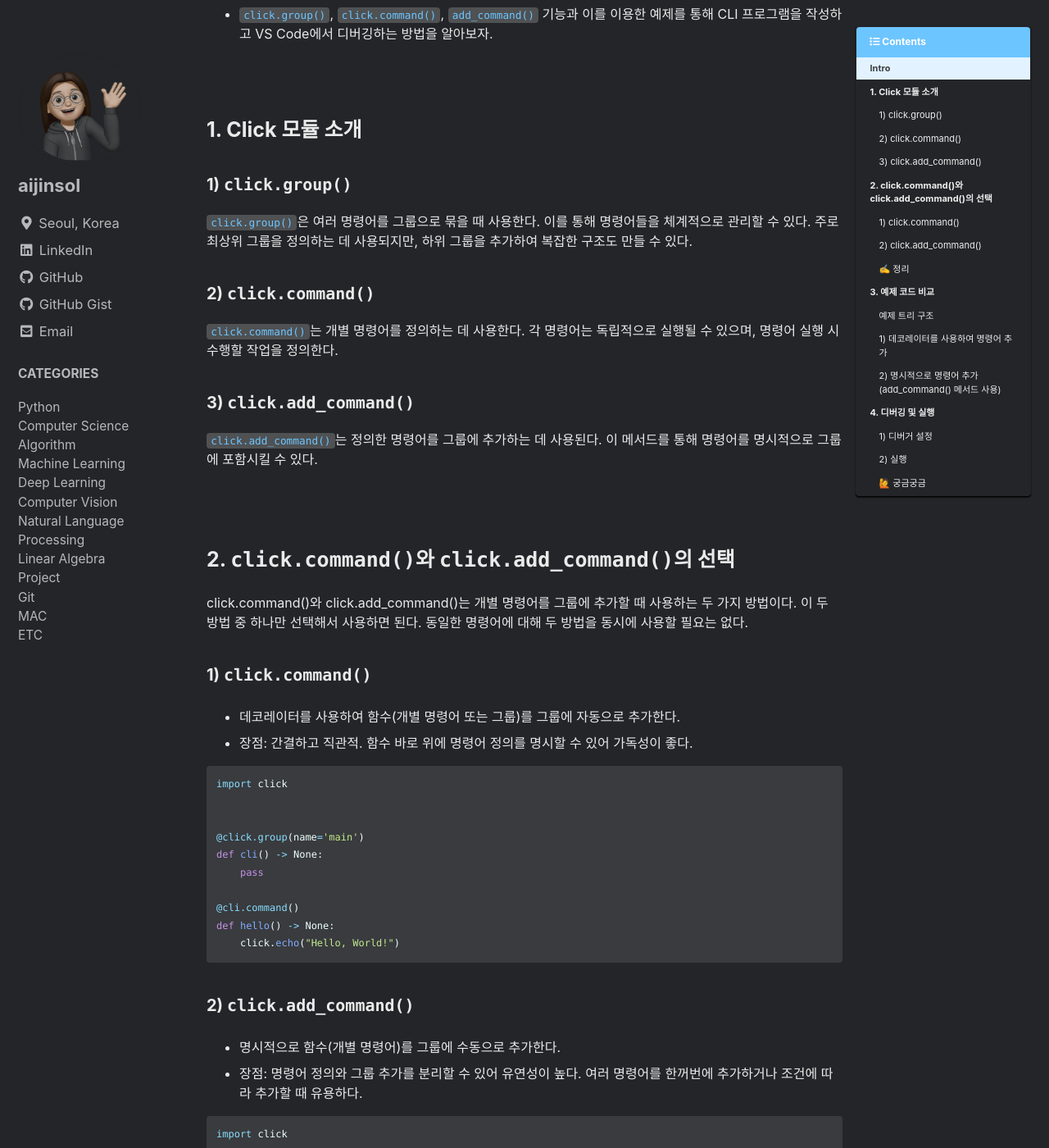
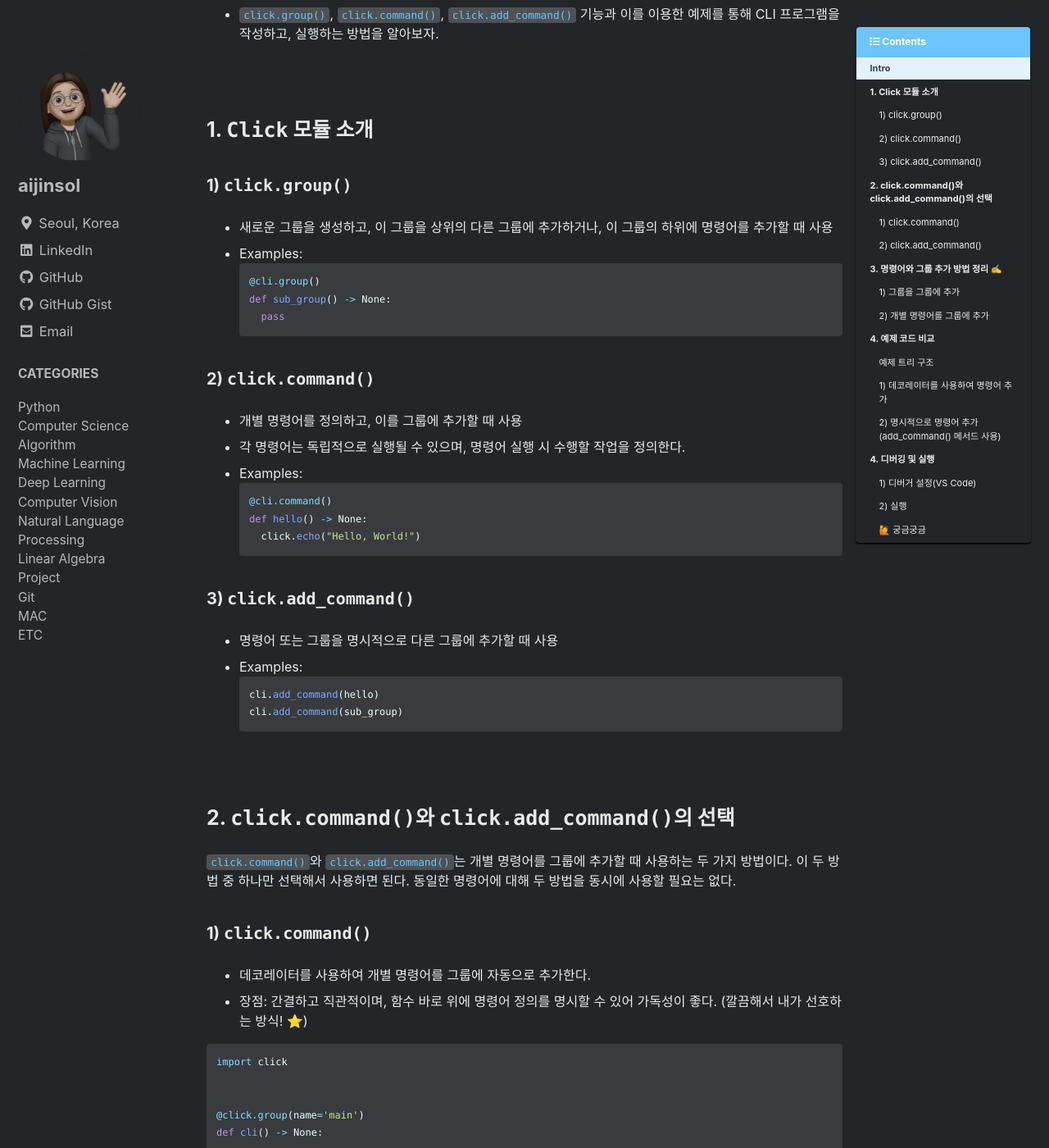
Before and after one commit to aijinsol/aijinsol.github.io, a Jekyll site: the page built from _posts/2024-07-22-click.md, in a window 1280 px wide and 1400 px high, scrolled down 405 px. Shown: the whole window at 82% size. Built offline with Jekyll 4.4.1, drawn with Linux system fonts in a browser that asks for light colours; cached includes are drawn as plain includes; comment, search, counter and statistics services are not loaded; some of the changed text lies outside the part shown.

Commit message:
docs: update Click module post on Click module usage

````diff
--- a/_posts/2024-07-22-click.md
+++ b/_posts/2024-07-22-click.md
@@ -1,10 +1,10 @@
 ---
-title: "[Python] click 모듈 간단 사용법"
+title: "[Python] `Click` 모듈 간단 사용법"
 excerpt: "Python Click 모듈로 CLI 프로그램 작성하기"
 categories:
   - Python
 tags:
-  - click
+  - Click
   - debugging
 last_modified_at: 2024-07-22
 ---
@@ -13,34 +13,50 @@
 
 # Intro
 
-- Python에서 CLI(Command Line Interface) 프로그램을 쉽게 작성할 수 있는 라이브러리 `click` 소개.
-- `click`은 복잡한 명령어 처리와 옵션 parsing을 간단하게 구현할 수 있도록 도와준다.
-- `click.group()`, `click.command()`, `add_command()` 기능과 이를 이용한 예제를 통해 CLI 프로그램을 작성하고 VS Code에서 디버깅하는 방법을 알아보자.
+- Python에서 CLI(Command Line Interface) 프로그램을 쉽게 작성할 수 있는 라이브러리 `Click` 소개.
+- `Click`은 복잡한 명령어 처리와 옵션 parsing을 간단하게 구현할 수 있도록 도와준다.
+- `click.group()`, `click.command()`, `click.add_command()` 기능과 이를 이용한 예제를 통해 CLI 프로그램을 작성하고, 실행하는 방법을 알아보자.
 
 <br>
 
-# 1. Click 모듈 소개
+# 1. `Click` 모듈 소개
 
 ## 1) `click.group()`
 
-`click.group()`은 여러 명령어를 그룹으로 묶을 때 사용한다. 이를 통해 명령어들을 체계적으로 관리할 수 있다. 주로 최상위 그룹을 정의하는 데 사용되지만, 하위 그룹을 추가하여 복잡한 구조도 만들 수 있다.
+- 새로운 그룹을 생성하고, 이 그룹을 상위의 다른 그룹에 추가하거나, 이 그룹의 하위에 명령어를 추가할 때 사용
+- Examples:
+```python
+@cli.group()
+def sub_group() -> None:
+    pass
+```
 
 ## 2) `click.command()`
-
-`click.command()`는 개별 명령어를 정의하는 데 사용한다. 각 명령어는 독립적으로 실행될 수 있으며, 명령어 실행 시 수행할 작업을 정의한다.
+- 개별 명령어를 정의하고, 이를 그룹에 추가할 때 사용
+- 각 명령어는 독립적으로 실행될 수 있으며, 명령어 실행 시 수행할 작업을 정의한다.
+- Examples:
+```python
+@cli.command()
+def hello() -> None:
+    click.echo("Hello, World!")
+```
 
 ## 3) `click.add_command()`
-
-`click.add_command()`는 정의한 명령어를 그룹에 추가하는 데 사용된다. 이 메서드를 통해 명령어를 명시적으로 그룹에 포함시킬 수 있다.
+- 명령어 또는 그룹을 명시적으로 다른 그룹에 추가할 때 사용
+- Examples:
+```python
+cli.add_command(hello)
+cli.add_command(sub_group)
+```
 
 <br>
 
 # 2. `click.command()`와 `click.add_command()`의 선택
-click.command()와 click.add_command()는 개별 명령어를 그룹에 추가할 때 사용하는 두 가지 방법이다. 이 두 방법 중 하나만 선택해서 사용하면 된다. 동일한 명령어에 대해 두 방법을 동시에 사용할 필요는 없다.
+`click.command()`와 `click.add_command()`는 개별 명령어를 그룹에 추가할 때 사용하는 두 가지 방법이다. 이 두 방법 중 하나만 선택해서 사용하면 된다. 동일한 명령어에 대해 두 방법을 동시에 사용할 필요는 없다.
 
 ## 1) `click.command()`
-- 데코레이터를 사용하여 함수(개별 명령어 또는 그룹)를 그룹에 자동으로 추가한다.
-- 장점: 간결하고 직관적. 함수 바로 위에 명령어 정의를 명시할 수 있어 가독성이 좋다.
+- 데코레이터를 사용하여 개별 명령어를 그룹에 자동으로 추가한다.
+- 장점: 간결하고 직관적이며, 함수 바로 위에 명령어 정의를 명시할 수 있어 가독성이 좋다. (깔끔해서 내가 선호하는 방식! ⭐)
 
 ```python
 import click
@@ -53,11 +69,14 @@
 @cli.command()
 def hello() -> None:
     click.echo("Hello, World!")
+
+if __name__ == '__main__':
+    cli()
 ```
 
 ## 2) `click.add_command()`
-- 명시적으로 함수(개별 명령어)를 그룹에 수동으로 추가한다.
-- 장점: 명령어 정의와 그룹 추가를 분리할 수 있어 유연성이 높다. 여러 명령어를 한꺼번에 추가하거나 조건에 따라 추가할 때 유용하다.
+- 명시적으로 개별 명령어를 그룹에 수동으로 추가한다.
+- 장점: 명령어 정의와 그룹 추가를 분리할 수 있어 유연성이 높고, 여러 명령어를 한꺼번에 추가하거나 조건에 따라 추가할 때 유용하다.
 
 ```python
 import click
@@ -72,19 +91,46 @@
     click.echo("Hello, World!")
 
 cli.add_command(hello)
+
+if __name__ == '__main__':
+    cli()
 ```
-
-## ✍️ 정리
-- 그룹을 그룹에 추가:
-    - 반드시 `click.add_command()` 메서드를 사용해야 한다.
-    - Ex) `cli.add_command(sub_group)`
-- 개별 명령어를 그룹에 추가:
-    - 데코레이터 방식(`@cli.command()`)을 사용하면 `click.add_command()`를 명시적으로 사용하지 않아도 된다.
-    - 만약 함수로 정의된 명령어를 명시적으로 추가하고 싶다면 `click.add_command()`를 사용할 수 있다.
 
 <br>
 
-# 3. 예제 코드 비교
+# 3. 명령어와 그룹 추가 방법 정리 ✍️
+## 1) 그룹을 그룹에 추가
+- 데코레이터 방식(`@cli.group()`)을 사용하거나, `click.add_command()` 메서드를 사용할 수 있다.
+- Examples:
+    ```python
+    @cli.group()
+    def sub_group() -> None:
+        pass
+    ```
+    또는
+
+    ```python
+    cli.add_command(sub_group)
+    ```
+
+## 2) 개별 명령어를 그룹에 추가
+- 데코레이터 방식(`@cli.command()`)을 사용하여 자동으로 추가할 수 있다.
+- 명령어를 명시적으로 추가하고 싶다면 `click.add_command()`를 사용할 수 있다.
+- Examples:
+    ```python
+    @cli.command()
+    def hello() -> None:
+        click.echo("Hello, World!")
+    ```
+    또는
+
+    ```python
+    cli.add_command(hello)
+    ```
+
+<br>
+
+# 4. 예제 코드 비교
 
 ## 예제 트리 구조
 
@@ -107,14 +153,14 @@
 import click
 
 
-@click.group(name='main')
+@click.group(name="main")
 def cli() -> None:
     """
     Main command group.
     """
     pass
 
-@click.group(name='sub')
+@cli.group(name="sub")
 def sub_group() -> None:
     """
     Subcommand group.
@@ -155,14 +198,14 @@
 import click
 
 
-@click.group(name='main')
+@click.group(name="main")
 def cli() -> None:
     """
     Main command group.
     """
     pass
 
-@click.group(name='sub')
+@click.group(name="sub")
 def sub_group() -> None:
     """
     Subcommand group.
@@ -200,7 +243,7 @@
 # Add the subcommand group to the main CLI group
 cli.add_command(sub_group)
 
-if __name__ == '__main__':
+if __name__ == "__main__":
     cli()
 ```
 
````
Also changed, not shown: other parts of _posts/2024-07-22-click.md (+2 -5 lines).
